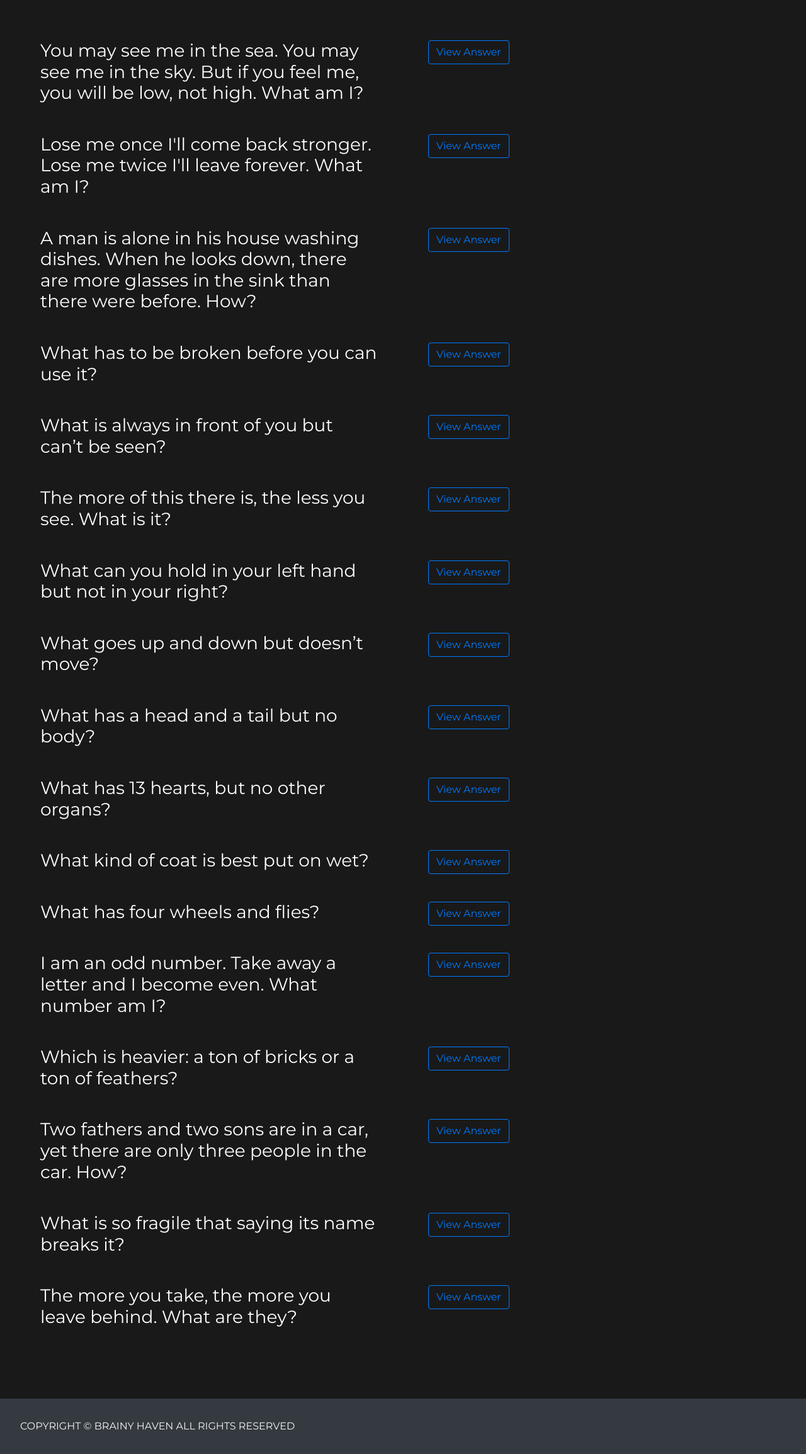
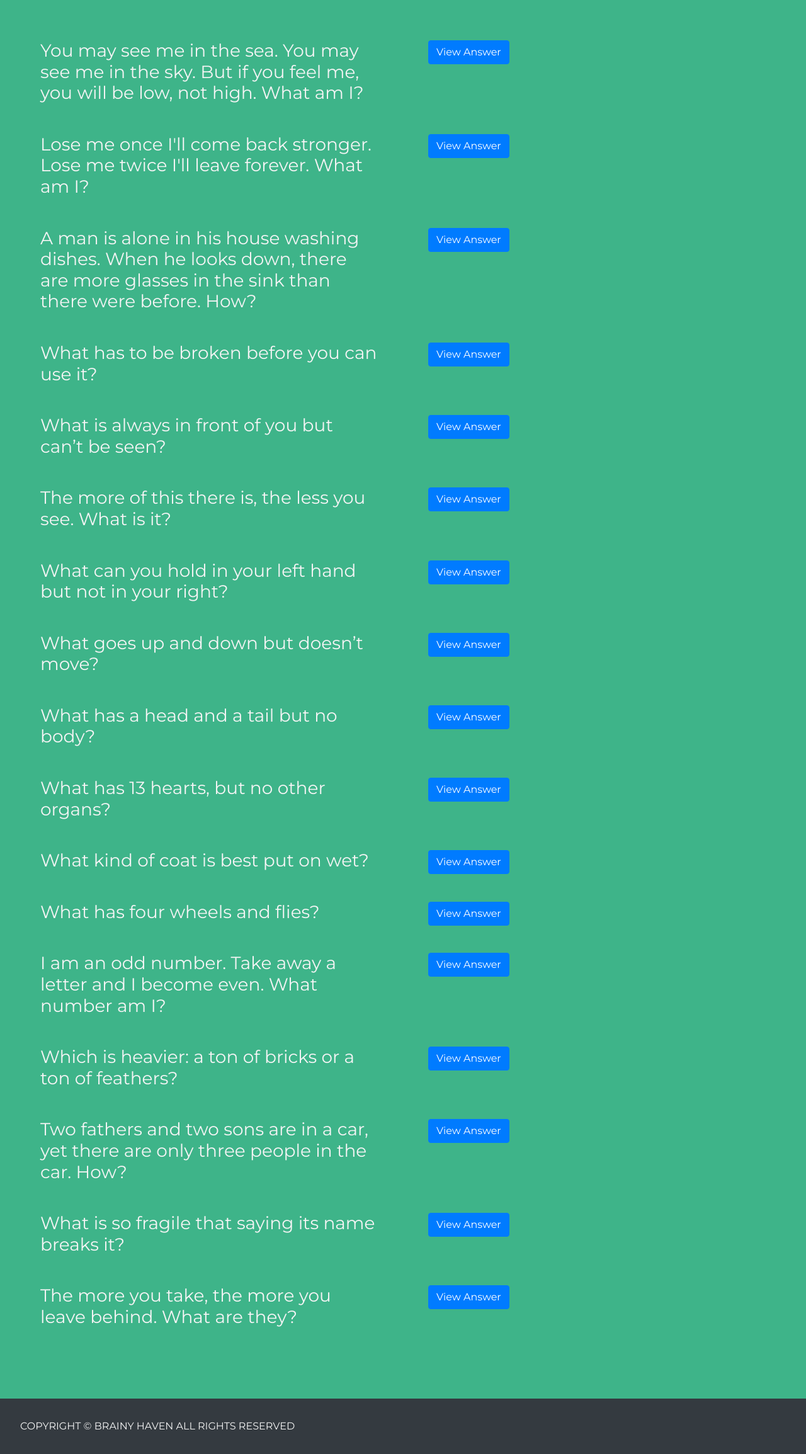
Before and after one commit to sidudaav/BrainyHaven, a Django app: page /riddles/ in a window 1280 px wide. Shown: the part 96-2405 px from the top of the page at 63% size. Run offline with Django 3.2, Linux system fonts and the light colour scheme; the visitor is signed in with stand-in values (Sample User, id 1); some libraries are stand-ins or nearby versions.

Commit message:
added mint theme to program

```diff
--- a/home/templates/home/memory.html
+++ b/home/templates/home/memory.html
@@ -32,7 +32,7 @@
     <title>Brainy Haven - Memory Game</title>
 </head>
 
-<body>
+<body class="bg-mint">
     <h2>Memory Game</h2>
     <h3>Try to remember the blue circles</h3>
     <div class="container">
--- a/home/templates/home/puzzles.html
+++ b/home/templates/home/puzzles.html
@@ -10,7 +10,7 @@
 {% endblock %}
 
 {% block content %}
-<section>
+<section class="bg-mint">
     <div class="my-container">
         <div class="suduko center">
             <IFRAME SRC="//widget.websudoku.com/?level=1" WIDTH="200" HEIGHT="260" SCROLLING="no"
--- a/home/templates/home/riddles.html
+++ b/home/templates/home/riddles.html
@@ -10,7 +10,7 @@
 {% endblock %}
 
 {% block content %}
-<section class="riddles">
+<section class="riddles bg-mint">
     <div class="my-container">
         <div class="grid-2">
             <div class="question">
@@ -20,7 +20,7 @@
                 </h3>
             </div>
             <div class="answer">
-                <button data-action='view' class="answer-btn btn btn-outline-primary">View Answer</button>
+                <button data-action='view' class="answer-btn btn btn-primary">View Answer</button>
                 <h1 class="pattern-answer">
                     Blue
                 </h1>
@@ -33,7 +33,7 @@
                 </h3>
             </div>
             <div class="answer">
-                <button data-action='view' class="answer-btn btn btn-outline-primary">View Answer</button>
+                <button data-action='view' class="answer-btn btn btn-primary">View Answer</button>
                 <h1 class="pattern-answer">
                     A Tooth
                 </h1>
@@ -47,7 +47,7 @@
                 </h3>
             </div>
             <div class="answer">
-                <button data-action='view' class="answer-btn btn btn-outline-primary">View Answer</button>
+                <button data-action='view' class="answer-btn btn btn-primary">View Answer</button>
                 <h1 class="pattern-answer">
                     His glasses fell into the sink
                 </h1>
@@ -60,7 +60,7 @@
                 </h3>
             </div>
             <div class="answer">
-                <button data-action='view' class="answer-btn btn btn-outline-primary">View Answer</button>
+                <button data-action='view' class="answer-btn btn btn-primary">View Answer</button>
                 <h1 class="pattern-answer">
                     An egg
                 </h1>
@@ -73,7 +73,7 @@
                 </h3>
             </div>
             <div class="answer">
-                <button data-action='view' class="answer-btn btn btn-outline-primary">View Answer</button>
+                <button data-action='view' class="answer-btn btn btn-primary">View Answer</button>
                 <h1 class="pattern-answer">
                     The future
                 </h1>
@@ -86,7 +86,7 @@
                 </h3>
             </div>
             <div class="answer">
-                <button data-action='view' class="answer-btn btn btn-outline-primary">View Answer</button>
+                <button data-action='view' class="answer-btn btn btn-primary">View Answer</button>
                 <h1 class="pattern-answer">
                     Darkness
                 </h1>
@@ -99,7 +99,7 @@
                 </h3>
             </div>
             <div class="answer">
-                <button data-action='view' class="answer-btn btn btn-outline-primary">View Answer</button>
+                <button data-action='view' class="answer-btn btn btn-primary">View Answer</button>
                 <h1 class="pattern-answer">
                     Your right elbow
                 </h1>
@@ -112,7 +112,7 @@
                 </h3>
             </div>
             <div class="answer">
-                <button data-action='view' class="answer-btn btn btn-outline-primary">View Answer</button>
+                <button data-action='view' class="answer-btn btn btn-primary">View Answer</button>
                 <h1 class="pattern-answer">
                     A staircase
                 </h1>
@@ -125,7 +125,7 @@
                 </h3>
             </div>
             <div class="answer">
-                <button data-action='view' class="answer-btn btn btn-outline-primary">View Answer</button>
+                <button data-action='view' class="answer-btn btn btn-primary">View Answer</button>
                 <h1 class="pattern-answer">
                     A coin
                 </h1>
@@ -138,7 +138,7 @@
                 </h3>
             </div>
             <div class="answer">
-                <button data-action='view' class="answer-btn btn btn-outline-primary">View Answer</button>
+                <button data-action='view' class="answer-btn btn btn-primary">View Answer</button>
                 <h1 class="pattern-answer">
                     A deck of cards
                 </h1>
@@ -151,7 +151,7 @@
                 </h3>
             </div>
             <div class="answer">
-                <button data-action='view' class="answer-btn btn btn-outline-primary">View Answer</button>
+                <button data-action='view' class="answer-btn btn btn-primary">View Answer</button>
                 <h1 class="pattern-answer">
                     A coat of paint
                 </h1>
@@ -164,7 +164,7 @@
                 </h3>
             </div>
             <div class="answer">
-                <button data-action='view' class="answer-btn btn btn-outline-primary">View Answer</button>
+                <button data-action='view' class="answer-btn btn btn-primary">View Answer</button>
                 <h1 class="pattern-answer">
                     A garbage truck
                 </h1>
@@ -177,7 +177,7 @@
                 </h3>
             </div>
             <div class="answer">
-                <button data-action='view' class="answer-btn btn btn-outline-primary">View Answer</button>
+                <button data-action='view' class="answer-btn btn btn-primary">View Answer</button>
                 <h1 class="pattern-answer">
                     Seven
                 </h1>
@@ -190,7 +190,7 @@
                 </h3>
             </div>
             <div class="answer">
-                <button data-action='view' class="answer-btn btn btn-outline-primary">View Answer</button>
+                <button data-action='view' class="answer-btn btn btn-primary">View Answer</button>
                 <h1 class="pattern-answer">
                     Neither – they both weigh a ton
                 </h1>
@@ -203,7 +203,7 @@
                 </h3>
             </div>
             <div class="answer">
-                <button data-action='view' class="answer-btn btn btn-outline-primary">View Answer</button>
+                <button data-action='view' class="answer-btn btn btn-primary">View Answer</button>
                 <h1 class="pattern-answer">
                     They are a grandfather, father, and son
                 </h1>
@@ -216,7 +216,7 @@
                 </h3>
             </div>
             <div class="answer">
-                <button data-action='view' class="answer-btn btn btn-outline-primary">View Answer</button>
+                <button data-action='view' class="answer-btn btn btn-primary">View Answer</button>
                 <h1 class="pattern-answer">
                     Silence
                 </h1>
@@ -229,7 +229,7 @@
                 </h3>
             </div>
             <div class="answer">
-                <button data-action='view' class="answer-btn btn btn-outline-primary">View Answer</button>
+                <button data-action='view' class="answer-btn btn btn-primary">View Answer</button>
                 <h1 class="pattern-answer">
                     Footsteps
                 </h1>
```
Also changed, not shown: home/templates/home/analogies.html (+9 -9 lines), home/templates/home/patterns.html (+11 -11 lines).
